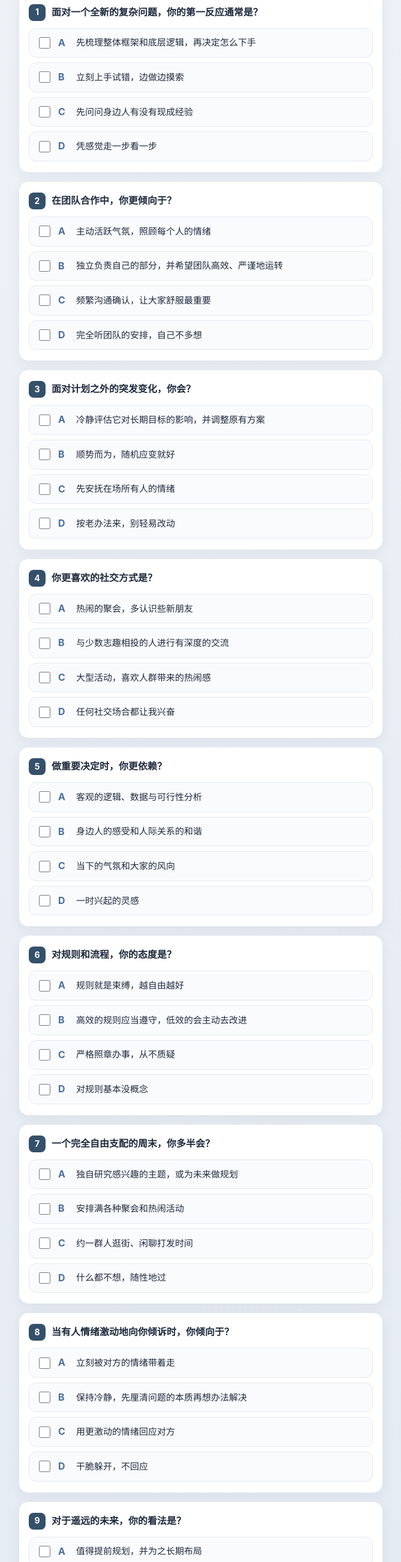
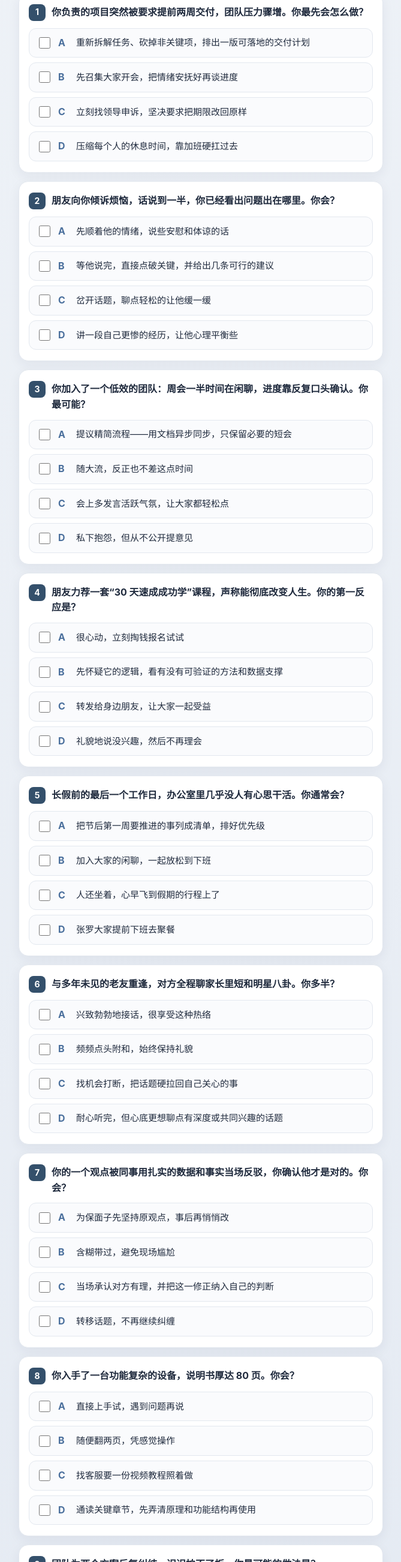
Before and after one commit to Sven918/intj-questionnaire, a plain HTML site: page index.html in a window 1280 px wide. Shown: the part 156-2760 px from the top of the page at 60% size, without its empty margins (305-974 px from the left). Drawn offline with Linux system fonts and the light colour scheme.

Commit message:
题目重写（情景化）+ 后5题答案C/D + 标语三档调整 + 标题emoji

```diff
--- a/index.html
+++ b/index.html
@@ -3,7 +3,7 @@
 <head>
 <meta charset="UTF-8">
 <meta name="viewport" content="width=device-width, initial-scale=1.0, maximum-scale=1.0, user-scalable=no">
-<title>INTJ研究员资格测试</title>
+<title>🧠 INTJ研究员资格测试</title>
 <style>
   :root{
     --bg1:#eef2f7; --bg2:#e3e9f2;
@@ -72,109 +72,109 @@
 <div class="wrap">
   <header>
     <div class="kicker">Personality Test</div>
-    <h1>INTJ研究员资格测试</h1>
+    <h1>🧠 INTJ研究员资格测试</h1>
     <p>共 10 题 · 每题单选 · 只有真正理解 INTJ 的人才能答对</p>
   </header>
 
   <form id="quiz" onsubmit="return false;">
 
     <div class="card">
-      <div class="q-head"><span class="q-no">1</span><span class="q-title">面对一个全新的复杂问题，你的第一反应通常是？</span></div>
+      <div class="q-head"><span class="q-no">1</span><span class="q-title">你负责的项目突然被要求提前两周交付，团队压力骤增。你最先会怎么做？</span></div>
       <div class="opts" data-group="q1" data-correct="A">
-        <label class="opt"><input type="checkbox" name="q1" value="A"><span class="opt-letter">A</span><span class="opt-text">先梳理整体框架和底层逻辑，再决定怎么下手</span></label>
-        <label class="opt"><input type="checkbox" name="q1" value="B"><span class="opt-letter">B</span><span class="opt-text">立刻上手试错，边做边摸索</span></label>
-        <label class="opt"><input type="checkbox" name="q1" value="C"><span class="opt-letter">C</span><span class="opt-text">先问问身边人有没有现成经验</span></label>
-        <label class="opt"><input type="checkbox" name="q1" value="D"><span class="opt-letter">D</span><span class="opt-text">凭感觉走一步看一步</span></label>
+        <label class="opt"><input type="checkbox" name="q1" value="A"><span class="opt-letter">A</span><span class="opt-text">重新拆解任务、砍掉非关键项，排出一版可落地的交付计划</span></label>
+        <label class="opt"><input type="checkbox" name="q1" value="B"><span class="opt-letter">B</span><span class="opt-text">先召集大家开会，把情绪安抚好再谈进度</span></label>
+        <label class="opt"><input type="checkbox" name="q1" value="C"><span class="opt-letter">C</span><span class="opt-text">立刻找领导申诉，坚决要求把期限改回原样</span></label>
+        <label class="opt"><input type="checkbox" name="q1" value="D"><span class="opt-letter">D</span><span class="opt-text">压缩每个人的休息时间，靠加班硬扛过去</span></label>
       </div>
     </div>
 
     <div class="card">
-      <div class="q-head"><span class="q-no">2</span><span class="q-title">在团队合作中，你更倾向于？</span></div>
+      <div class="q-head"><span class="q-no">2</span><span class="q-title">朋友向你倾诉烦恼，话说到一半，你已经看出问题出在哪里。你会？</span></div>
       <div class="opts" data-group="q2" data-correct="B">
-        <label class="opt"><input type="checkbox" name="q2" value="A"><span class="opt-letter">A</span><span class="opt-text">主动活跃气氛，照顾每个人的情绪</span></label>
-        <label class="opt"><input type="checkbox" name="q2" value="B"><span class="opt-letter">B</span><span class="opt-text">独立负责自己的部分，并希望团队高效、严谨地运转</span></label>
-        <label class="opt"><input type="checkbox" name="q2" value="C"><span class="opt-letter">C</span><span class="opt-text">频繁沟通确认，让大家舒服最重要</span></label>
-        <label class="opt"><input type="checkbox" name="q2" value="D"><span class="opt-letter">D</span><span class="opt-text">完全听团队的安排，自己不多想</span></label>
+        <label class="opt"><input type="checkbox" name="q2" value="A"><span class="opt-letter">A</span><span class="opt-text">先顺着他的情绪，说些安慰和体谅的话</span></label>
+        <label class="opt"><input type="checkbox" name="q2" value="B"><span class="opt-letter">B</span><span class="opt-text">等他说完，直接点破关键，并给出几条可行的建议</span></label>
+        <label class="opt"><input type="checkbox" name="q2" value="C"><span class="opt-letter">C</span><span class="opt-text">岔开话题，聊点轻松的让他缓一缓</span></label>
+        <label class="opt"><input type="checkbox" name="q2" value="D"><span class="opt-letter">D</span><span class="opt-text">讲一段自己更惨的经历，让他心理平衡些</span></label>
       </div>
     </div>
 
     <div class="card">
-      <div class="q-head"><span class="q-no">3</span><span class="q-title">面对计划之外的突发变化，你会？</span></div>
+      <div class="q-head"><span class="q-no">3</span><span class="q-title">你加入了一个低效的团队：周会一半时间在闲聊，进度靠反复口头确认。你最可能？</span></div>
       <div class="opts" data-group="q3" data-correct="A">
-        <label class="opt"><input type="checkbox" name="q3" value="A"><span class="opt-letter">A</span><span class="opt-text">冷静评估它对长期目标的影响，并调整原有方案</span></label>
-        <label class="opt"><input type="checkbox" name="q3" value="B"><span class="opt-letter">B</span><span class="opt-text">顺势而为，随机应变就好</span></label>
-        <label class="opt"><input type="checkbox" name="q3" value="C"><span class="opt-letter">C</span><span class="opt-text">先安抚在场所有人的情绪</span></label>
-        <label class="opt"><input type="checkbox" name="q3" value="D"><span class="opt-letter">D</span><span class="opt-text">按老办法来，别轻易改动</span></label>
+        <label class="opt"><input type="checkbox" name="q3" value="A"><span class="opt-letter">A</span><span class="opt-text">提议精简流程——用文档异步同步，只保留必要的短会</span></label>
+        <label class="opt"><input type="checkbox" name="q3" value="B"><span class="opt-letter">B</span><span class="opt-text">随大流，反正也不差这点时间</span></label>
+        <label class="opt"><input type="checkbox" name="q3" value="C"><span class="opt-letter">C</span><span class="opt-text">会上多发言活跃气氛，让大家都轻松点</span></label>
+        <label class="opt"><input type="checkbox" name="q3" value="D"><span class="opt-letter">D</span><span class="opt-text">私下抱怨，但从不公开提意见</span></label>
       </div>
     </div>
 
     <div class="card">
-      <div class="q-head"><span class="q-no">4</span><span class="q-title">你更喜欢的社交方式是？</span></div>
+      <div class="q-head"><span class="q-no">4</span><span class="q-title">朋友力荐一套“30 天速成成功学”课程，声称能彻底改变人生。你的第一反应是？</span></div>
       <div class="opts" data-group="q4" data-correct="B">
-        <label class="opt"><input type="checkbox" name="q4" value="A"><span class="opt-letter">A</span><span class="opt-text">热闹的聚会，多认识些新朋友</span></label>
-        <label class="opt"><input type="checkbox" name="q4" value="B"><span class="opt-letter">B</span><span class="opt-text">与少数志趣相投的人进行有深度的交流</span></label>
-        <label class="opt"><input type="checkbox" name="q4" value="C"><span class="opt-letter">C</span><span class="opt-text">大型活动，喜欢人群带来的热闹感</span></label>
-        <label class="opt"><input type="checkbox" name="q4" value="D"><span class="opt-letter">D</span><span class="opt-text">任何社交场合都让我兴奋</span></label>
+        <label class="opt"><input type="checkbox" name="q4" value="A"><span class="opt-letter">A</span><span class="opt-text">很心动，立刻掏钱报名试试</span></label>
+        <label class="opt"><input type="checkbox" name="q4" value="B"><span class="opt-letter">B</span><span class="opt-text">先怀疑它的逻辑，看有没有可验证的方法和数据支撑</span></label>
+        <label class="opt"><input type="checkbox" name="q4" value="C"><span class="opt-letter">C</span><span class="opt-text">转发给身边朋友，让大家一起受益</span></label>
+        <label class="opt"><input type="checkbox" name="q4" value="D"><span class="opt-letter">D</span><span class="opt-text">礼貌地说没兴趣，然后不再理会</span></label>
       </div>
     </div>
 
     <div class="card">
-      <div class="q-head"><span class="q-no">5</span><span class="q-title">做重要决定时，你更依赖？</span></div>
+      <div class="q-head"><span class="q-no">5</span><span class="q-title">长假前的最后一个工作日，办公室里几乎没人有心思干活。你通常会？</span></div>
       <div class="opts" data-group="q5" data-correct="A">
-        <label class="opt"><input type="checkbox" name="q5" value="A"><span class="opt-letter">A</span><span class="opt-text">客观的逻辑、数据与可行性分析</span></label>
-        <label class="opt"><input type="checkbox" name="q5" value="B"><span class="opt-letter">B</span><span class="opt-text">身边人的感受和人际关系的和谐</span></label>
-        <label class="opt"><input type="checkbox" name="q5" value="C"><span class="opt-letter">C</span><span class="opt-text">当下的气氛和大家的风向</span></label>
-        <label class="opt"><input type="checkbox" name="q5" value="D"><span class="opt-letter">D</span><span class="opt-text">一时兴起的灵感</span></label>
+        <label class="opt"><input type="checkbox" name="q5" value="A"><span class="opt-letter">A</span><span class="opt-text">把节后第一周要推进的事列成清单，排好优先级</span></label>
+        <label class="opt"><input type="checkbox" name="q5" value="B"><span class="opt-letter">B</span><span class="opt-text">加入大家的闲聊，一起放松到下班</span></label>
+        <label class="opt"><input type="checkbox" name="q5" value="C"><span class="opt-letter">C</span><span class="opt-text">人还坐着，心早飞到假期的行程上了</span></label>
+        <label class="opt"><input type="checkbox" name="q5" value="D"><span class="opt-letter">D</span><span class="opt-text">张罗大家提前下班去聚餐</span></label>
       </div>
     </div>
 
     <div class="card">
-      <div class="q-head"><span class="q-no">6</span><span class="q-title">对规则和流程，你的态度是？</span></div>
-      <div class="opts" data-group="q6" data-correct="B">
-        <label class="opt"><input type="checkbox" name="q6" value="A"><span class="opt-letter">A</span><span class="opt-text">规则就是束缚，越自由越好</span></label>
-        <label class="opt"><input type="checkbox" name="q6" value="B"><span class="opt-letter">B</span><span class="opt-text">高效的规则应当遵守，低效的会主动去改进</span></label>
-        <label class="opt"><input type="checkbox" name="q6" value="C"><span class="opt-letter">C</span><span class="opt-text">严格照章办事，从不质疑</span></label>
-        <label class="opt"><input type="checkbox" name="q6" value="D"><span class="opt-letter">D</span><span class="opt-text">对规则基本没概念</span></label>
+      <div class="q-head"><span class="q-no">6</span><span class="q-title">与多年未见的老友重逢，对方全程聊家长里短和明星八卦。你多半？</span></div>
+      <div class="opts" data-group="q6" data-correct="D">
+        <label class="opt"><input type="checkbox" name="q6" value="A"><span class="opt-letter">A</span><span class="opt-text">兴致勃勃地接话，很享受这种热络</span></label>
+        <label class="opt"><input type="checkbox" name="q6" value="B"><span class="opt-letter">B</span><span class="opt-text">频频点头附和，始终保持礼貌</span></label>
+        <label class="opt"><input type="checkbox" name="q6" value="C"><span class="opt-letter">C</span><span class="opt-text">找机会打断，把话题硬拉回自己关心的事</span></label>
+        <label class="opt"><input type="checkbox" name="q6" value="D"><span class="opt-letter">D</span><span class="opt-text">耐心听完，但心底更想聊点有深度或共同兴趣的话题</span></label>
       </div>
     </div>
 
     <div class="card">
-      <div class="q-head"><span class="q-no">7</span><span class="q-title">一个完全自由支配的周末，你多半会？</span></div>
-      <div class="opts" data-group="q7" data-correct="A">
-        <label class="opt"><input type="checkbox" name="q7" value="A"><span class="opt-letter">A</span><span class="opt-text">独自研究感兴趣的主题，或为未来做规划</span></label>
-        <label class="opt"><input type="checkbox" name="q7" value="B"><span class="opt-letter">B</span><span class="opt-text">安排满各种聚会和热闹活动</span></label>
-        <label class="opt"><input type="checkbox" name="q7" value="C"><span class="opt-letter">C</span><span class="opt-text">约一群人逛街、闲聊打发时间</span></label>
-        <label class="opt"><input type="checkbox" name="q7" value="D"><span class="opt-letter">D</span><span class="opt-text">什么都不想，随性地过</span></label>
+      <div class="q-head"><span class="q-no">7</span><span class="q-title">你的一个观点被同事用扎实的数据和事实当场反驳，你确认他才是对的。你会？</span></div>
+      <div class="opts" data-group="q7" data-correct="C">
+        <label class="opt"><input type="checkbox" name="q7" value="A"><span class="opt-letter">A</span><span class="opt-text">为保面子先坚持原观点，事后再悄悄改</span></label>
+        <label class="opt"><input type="checkbox" name="q7" value="B"><span class="opt-letter">B</span><span class="opt-text">含糊带过，避免现场尴尬</span></label>
+        <label class="opt"><input type="checkbox" name="q7" value="C"><span class="opt-letter">C</span><span class="opt-text">当场承认对方有理，并把这一修正纳入自己的判断</span></label>
+        <label class="opt"><input type="checkbox" name="q7" value="D"><span class="opt-letter">D</span><span class="opt-text">转移话题，不再继续纠缠</span></label>
       </div>
     </div>
 
     <div class="card">
-      <div class="q-head"><span class="q-no">8</span><span class="q-title">当有人情绪激动地向你倾诉时，你倾向于？</span></div>
-      <div class="opts" data-group="q8" data-correct="B">
-        <label class="opt"><input type="checkbox" name="q8" value="A"><span class="opt-letter">A</span><span class="opt-text">立刻被对方的情绪带着走</span></label>
-        <label class="opt"><input type="checkbox" name="q8" value="B"><span class="opt-letter">B</span><span class="opt-text">保持冷静，先厘清问题的本质再想办法解决</span></label>
-        <label class="opt"><input type="checkbox" name="q8" value="C"><span class="opt-letter">C</span><span class="opt-text">用更激动的情绪回应对方</span></label>
-        <label class="opt"><input type="checkbox" name="q8" value="D"><span class="opt-letter">D</span><span class="opt-text">干脆躲开，不回应</span></label>
+      <div class="q-head"><span class="q-no">8</span><span class="q-title">你入手了一台功能复杂的设备，说明书厚达 80 页。你会？</span></div>
+      <div class="opts" data-group="q8" data-correct="D">
+        <label class="opt"><input type="checkbox" name="q8" value="A"><span class="opt-letter">A</span><span class="opt-text">直接上手试，遇到问题再说</span></label>
+        <label class="opt"><input type="checkbox" name="q8" value="B"><span class="opt-letter">B</span><span class="opt-text">随便翻两页，凭感觉操作</span></label>
+        <label class="opt"><input type="checkbox" name="q8" value="C"><span class="opt-letter">C</span><span class="opt-text">找客服要一份视频教程照着做</span></label>
+        <label class="opt"><input type="checkbox" name="q8" value="D"><span class="opt-letter">D</span><span class="opt-text">通读关键章节，先弄清原理和功能结构再使用</span></label>
       </div>
     </div>
 
     <div class="card">
-      <div class="q-head"><span class="q-no">9</span><span class="q-title">对于遥远的未来，你的看法是？</span></div>
-      <div class="opts" data-group="q9" data-correct="A">
-        <label class="opt"><input type="checkbox" name="q9" value="A"><span class="opt-letter">A</span><span class="opt-text">值得提前规划，并为之长期布局</span></label>
-        <label class="opt"><input type="checkbox" name="q9" value="B"><span class="opt-letter">B</span><span class="opt-text">只看眼前，未来到了再说</span></label>
-        <label class="opt"><input type="checkbox" name="q9" value="C"><span class="opt-letter">C</span><span class="opt-text">未来靠命运，规划也没用</span></label>
-        <label class="opt"><input type="checkbox" name="q9" value="D"><span class="opt-letter">D</span><span class="opt-text">那是别人该操心的事</span></label>
+      <div class="q-head"><span class="q-no">9</span><span class="q-title">团队为两个方案反复纠结、迟迟拍不了板。你最可能的做法是？</span></div>
+      <div class="opts" data-group="q9" data-correct="C">
+        <label class="opt"><input type="checkbox" name="q9" value="A"><span class="opt-letter">A</span><span class="opt-text">提议先散会，改天再议</span></label>
+        <label class="opt"><input type="checkbox" name="q9" value="B"><span class="opt-letter">B</span><span class="opt-text">随便支持一方，只求尽快结束讨论</span></label>
+        <label class="opt"><input type="checkbox" name="q9" value="C"><span class="opt-letter">C</span><span class="opt-text">列出两方案的客观利弊与风险，给出明确的取舍建议</span></label>
+        <label class="opt"><input type="checkbox" name="q9" value="D"><span class="opt-letter">D</span><span class="opt-text">保持沉默，等领导来定夺</span></label>
       </div>
     </div>
 
     <div class="card">
-      <div class="q-head"><span class="q-no">10</span><span class="q-title">当别人有理有据地反驳你的观点时，你会？</span></div>
-      <div class="opts" data-group="q10" data-correct="B">
-        <label class="opt"><input type="checkbox" name="q10" value="A"><span class="opt-letter">A</span><span class="opt-text">为了和气，立刻改口附和</span></label>
-        <label class="opt"><input type="checkbox" name="q10" value="B"><span class="opt-letter">B</span><span class="opt-text">用逻辑和证据回应；若对方确实更有理，就接受</span></label>
-        <label class="opt"><input type="checkbox" name="q10" value="C"><span class="opt-letter">C</span><span class="opt-text">感到冒犯，中断交流</span></label>
-        <label class="opt"><input type="checkbox" name="q10" value="D"><span class="opt-letter">D</span><span class="opt-text">完全无所谓，敷衍过去</span></label>
+      <div class="q-head"><span class="q-no">10</span><span class="q-title">你意外获得一笔可观的闲钱。你更倾向于？</span></div>
+      <div class="opts" data-group="q10" data-correct="D">
+        <label class="opt"><input type="checkbox" name="q10" value="A"><span class="opt-letter">A</span><span class="opt-text">立刻奖励自己，买下心仪已久的大件</span></label>
+        <label class="opt"><input type="checkbox" name="q10" value="B"><span class="opt-letter">B</span><span class="opt-text">存进活期或余额宝，随用随取</span></label>
+        <label class="opt"><input type="checkbox" name="q10" value="C"><span class="opt-letter">C</span><span class="opt-text">请朋友吃饭庆祝，分享这份喜悦</span></label>
+        <label class="opt"><input type="checkbox" name="q10" value="D"><span class="opt-letter">D</span><span class="opt-text">按长短期目标先做一份资金规划，再决定如何配置</span></label>
       </div>
     </div>
 
@@ -235,13 +235,13 @@
 
     resultEl.classList.remove('ok','mid','low');
     if(correct >= 9){
-      msgEl.textContent = '恭喜你获得INTJ教授资格 🎓';
+      msgEl.textContent = '🎓 恭喜你获得 INTJ 教授资格！';
       resultEl.classList.add('ok');
-    }else if(correct >= 7){
-      msgEl.textContent = '研究员同志尚需努力 💪';
+    }else if(correct >= 8){
+      msgEl.textContent = '💪 研究员同志尚需努力！';
       resultEl.classList.add('mid');
     }else{
-      msgEl.textContent = '很遗憾，您未能获得研究员资格！😔';
+      msgEl.textContent = '😔 很遗憾，您未能获得研究员资格！';
       resultEl.classList.add('low');
     }
     resultEl.classList.add('show');
```
